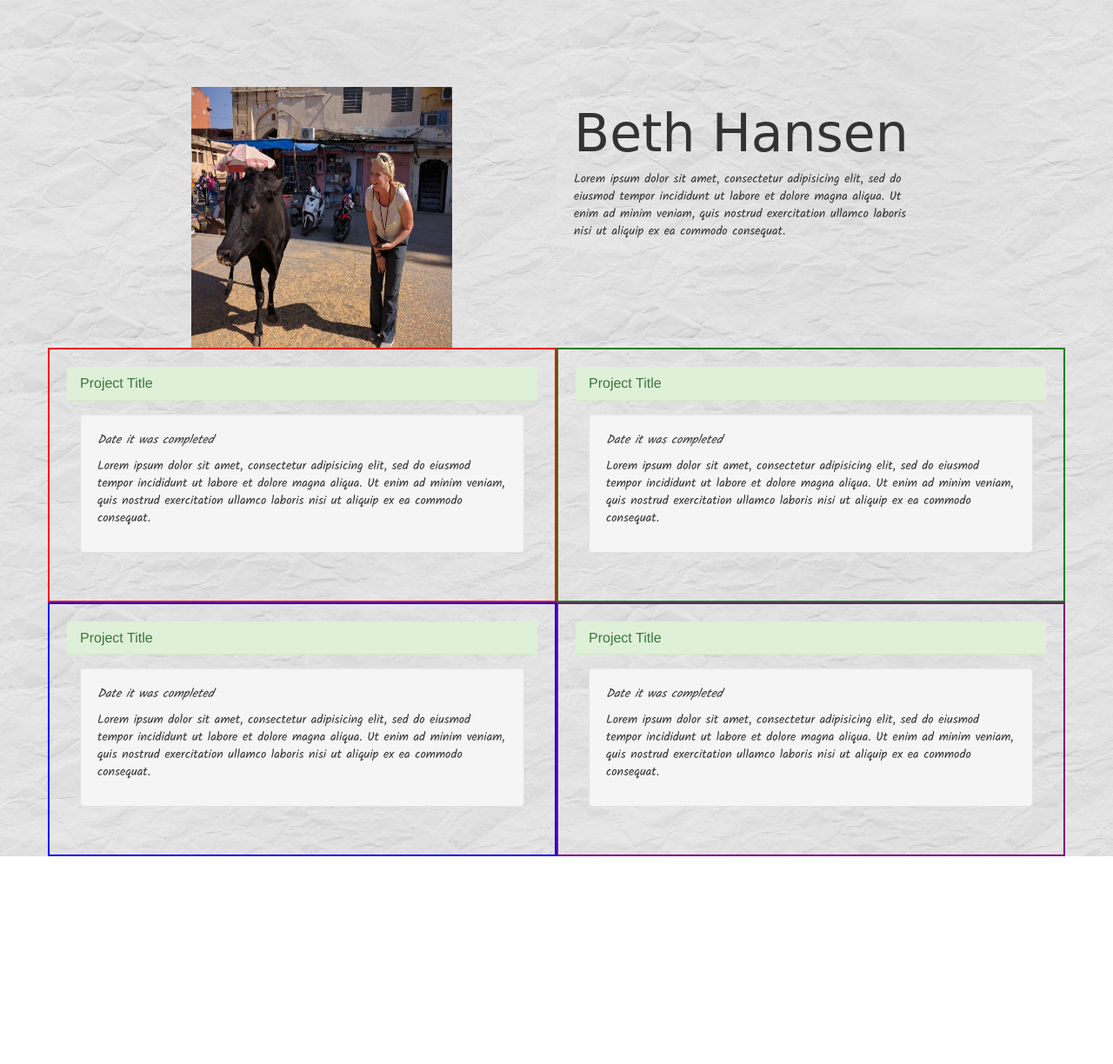
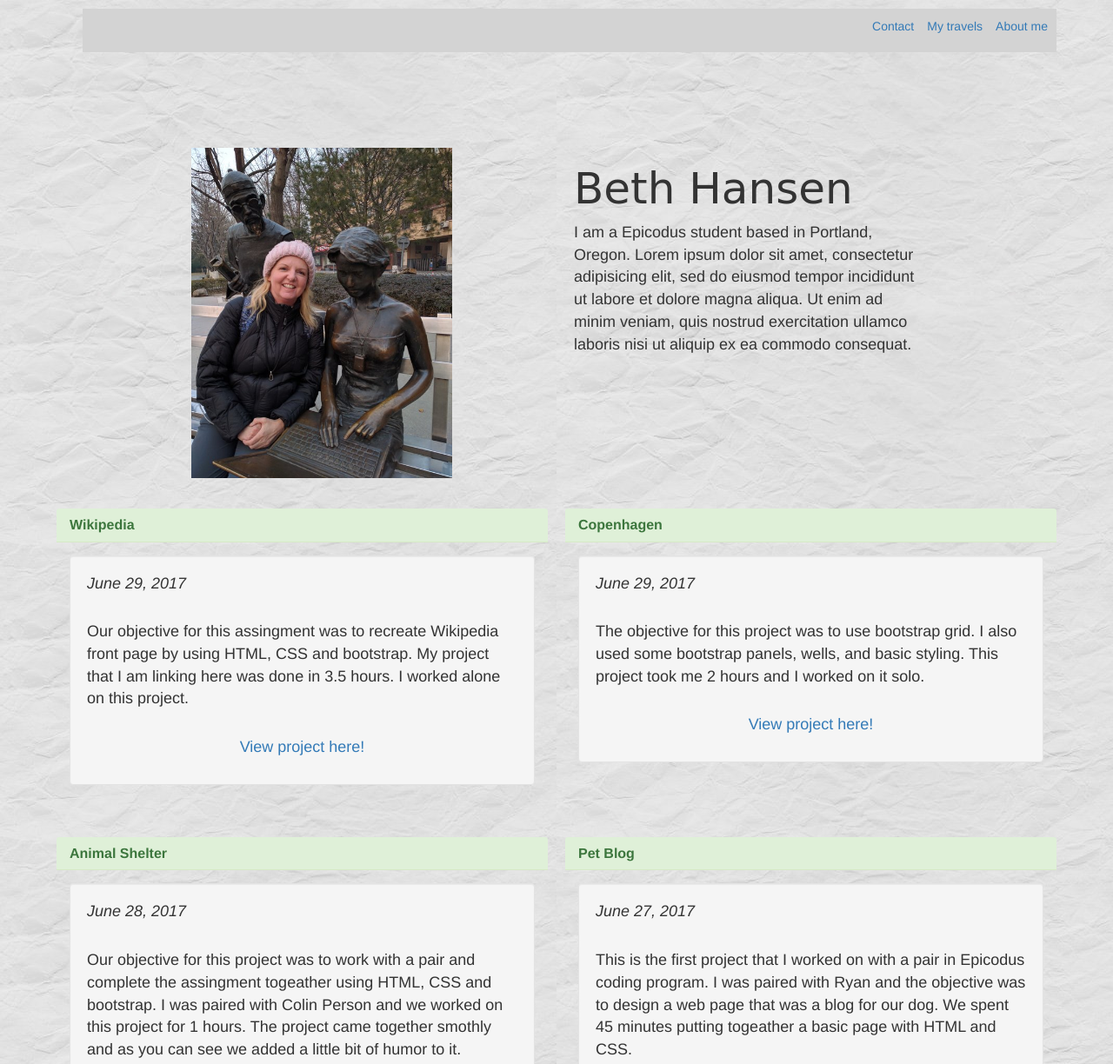
Before and after one commit to bethhansen/intro-week-portfolio, a plain HTML site: page index.html in a window 1280 px wide. Shown: the top 1224 px of the page at 87% size. Before the commit the page ends 985 px from the top, so only its background shows below. Drawn offline with nearby package versions, Linux system fonts and the light colour scheme; a web font is replaced by a local one.

Commit message:
add working mytravels.html page that has a active link

```diff
--- a/css/styles.css
+++ b/css/styles.css
@@ -1,14 +1,30 @@
 body {
   background-image: url(../img/background.jpg);
 }
+
+p {
+  font-style: "Croissant One", cursive;
+  font-size: 18px;
+}
+
+/*----nav-bar-----*/
+.nav-bar {
+  height: 50px;
+  list-style: none;
+  padding: 10px;
+  margin: 10px;
+  background-color: lightgray;
+  font-style: "Croissant One", cursive;
+}
+.nav-bar li {
+  float: right;
+  margin-left: 15px;
+  font-weight: 30px;
+}
 /*----header-----*/
 h1 {
-  font-family: 'Tillana', cursive;
-  font-size: 60px;
-}
-
-p {
-  font-family: 'Kalam', cursive;
+  font-family: 'Croissant One', cursive;
+  font-size: 50px;
 }
 
 .header {
@@ -27,41 +43,36 @@ p {
   float: left;
 }
 
-.profile-img {
-  height: 300px;
-  width: 300px;
-}
-
 /*----center container-----*/
 .center-container {
-  display: block;
-  margin-left: auto;
-  margin-right: auto;
+  margin-top: 500px
 }
 
 .panel1 {
-  border: 2px solid red;
-  padding: 20px;
-
+  /*border: 2px solid red;*/
+  padding: 10px;
+  margin-top: 5px;
 }
 
 .panel2 {
-  border: 2px solid green;
-  padding: 20px;
-
+  /*border: 2px solid green;*/
+  padding: 10px;
+  margin-top: 5px;
 }
 .panel3 {
-  border: 2px solid blue;
-  padding: 20px;
-
+  /*border: 2px solid blue;*/
+  padding: 10px;
+  margin-top: 5px;
 }
 .panel4 {
-  border: 2px solid purple;
-  padding: 20px;
-
+  /*border: 2px solid purple;*/
+  padding: 10px;
+  margin-top: 5px;
 }
 
-
+.link {
+  text-align: center;
+}
 
 
 
--- a/index.html
+++ b/index.html
@@ -3,88 +3,94 @@
   <head>
     <link rel="stylesheet" href="https://maxcdn.bootstrapcdn.com/bootstrap/3.3.7/css/bootstrap.min.css" integrity="sha384-BVYiiSIFeK1dGmJRAkycuHAHRg32OmUcww7on3RYdg4Va+PmSTsz/K68vbdEjh4u" crossorigin="anonymous">
     <link rel="stylesheet" href="css/styles.css">
-    <link href="https://fonts.googleapis.com/css?family=Kalam|Pangolin|Tillana" rel="stylesheet">
+    <link href="https://fonts.googleapis.com/css?family=Croissant+One" rel="stylesheet">
     <meta charset="utf-8">
     <title>Portfolio</title>
   </head>
   <body>
     <div class="container">
+      <div class="container">
+        <ul class="nav-bar">
+          <li><a href="#">About me</a></li>
+          <li><a href="#">My travels</a></li>
+          <li><a href="#">Contact</a></li>
+        </ul>
+      </div>
       <div class="header">
         <div class="profile">
-          <img class=profile-img src="img/beth.jpg" alt="Beth Hansen photo">
+          <img src="img/beth2.jpg" alt="Beth Hansen photo" class="round" height="380" width="300">
         </div><!--profile-->
         <div class="profile-intro">
           <h1>Beth Hansen</h1>
-          <p>Lorem ipsum dolor sit amet, consectetur adipisicing elit, sed do eiusmod tempor incididunt ut labore et dolore magna aliqua. Ut enim ad minim veniam, quis nostrud exercitation ullamco laboris nisi ut aliquip ex ea commodo consequat.</p>
+          <p>I am a Epicodus student based in Portland, Oregon. Lorem ipsum dolor sit amet, consectetur adipisicing elit, sed do eiusmod tempor incididunt ut labore et dolore magna aliqua. Ut enim ad minim veniam, quis nostrud exercitation ullamco laboris nisi ut aliquip ex ea commodo consequat.</p>
         </div> <!--profile-intro-->
       </div> <!--header-->
-
       <div class="center-container">
         <div class="row left">
-
-
           <div class="panel1 panel-success col-md-6">
             <div class="panel-heading">
-              <h3 class="panel-title">Project Title</h3>
+              <h3 class="panel-title"><strong>Wikipedia</strong></h3>
             </div> <!--panel heading-->
             <div class="panel-body">
               <div class="well">
-                <p><em>Date it was completed</em></p>
-                <p>Lorem ipsum dolor sit amet, consectetur adipisicing elit, sed do eiusmod tempor incididunt ut labore et dolore magna aliqua. Ut enim ad minim veniam, quis nostrud exercitation ullamco laboris nisi ut aliquip ex ea commodo consequat.</p>
+                <p><em>June 29, 2017</em></p>
+                <br>
+                <p>Our objective for this assingment was to recreate Wikipedia front page by using HTML, CSS and bootstrap. My project that I am linking here was done in 3.5 hours. I worked alone on this project.</p>
+                <br>
+                <div class="link"><p class=><a href="https://rawgit.com/bethhansen/wikipedia/master/index.html">View project here!</a></p>
+                </div> <!--link-->
               </div><!--panel-body-->
             </div> <!--panel panel-default-->
           </div> <!--well-->
-
-
           <div class="panel2 panel-success col-md-6">
             <div class="panel-heading">
-              <h3 class="panel-title">Project Title</h3>
+              <h3 class="panel-title"><strong>Copenhagen</strong></h3>
             </div> <!--panel heading-->
             <div class="panel-body">
               <div class="well">
-                <p><em>Date it was completed</em></p>
-                <p>Lorem ipsum dolor sit amet, consectetur adipisicing elit, sed do eiusmod tempor incididunt ut labore et dolore magna aliqua. Ut enim ad minim veniam, quis nostrud exercitation ullamco laboris nisi ut aliquip ex ea commodo consequat.</p>
+                <p><em>June 29, 2017</em></p>
+                <br>
+                <p>The objective for this project was to use bootstrap grid. I also used some bootstrap panels, wells, and basic styling. This project took me 2 hours and I worked on it solo.</p>
+                <br>
+                <div class="link"><p><a href="https://rawgit.com/bethhansen/Copenhagen/master/index.html">View project here!</a></p>
+                </div> <!--link-->
               </div><!--panel-body-->
             </div> <!--panel panel-default-->
           </div> <!--well-->
-
-
         </div> <!--row left-->
         <div class="row right">
-
           <div class="panel3 panel-success col-md-6">
             <div class="panel-heading">
-              <h3 class="panel-title">Project Title</h3>
+              <h3 class="panel-title"><strong>Animal Shelter</strong></h3>
             </div> <!--panel heading-->
             <div class="panel-body">
               <div class="well">
-                <p><em>Date it was completed</em></p>
-                <p>Lorem ipsum dolor sit amet, consectetur adipisicing elit, sed do eiusmod tempor incididunt ut labore et dolore magna aliqua. Ut enim ad minim veniam, quis nostrud exercitation ullamco laboris nisi ut aliquip ex ea commodo consequat.</p>
+                <p><em>June 28, 2017</em></p>
+                <br>
+                <p>Our objective for this project was to work with a pair and complete the assingment togeather using HTML, CSS and bootstrap. I was paired with Colin Person and we worked on this project for 1 hours. The project came together smothly and as you can see we added a little bit of humor to it.</p>
+                <br>
+                <div class="link"><p><a href="https://rawgit.com/bethhansen/Animal-shelter/master/index.html">View project here!</a></p>
+                </div><!--link-->
               </div><!--panel-body-->
             </div> <!--panel panel-default-->
           </div> <!--well-->
-
-
           <div class="panel4 panel-success col-md-6">
             <div class="panel-heading">
-              <h3 class="panel-title">Project Title</h3>
+              <h3 class="panel-title"><strong>Pet Blog</strong></h3>
             </div> <!--panel heading-->
             <div class="panel-body">
               <div class="well">
-                <p><em>Date it was completed</em></p>
-                <p>Lorem ipsum dolor sit amet, consectetur adipisicing elit, sed do eiusmod tempor incididunt ut labore et dolore magna aliqua. Ut enim ad minim veniam, quis nostrud exercitation ullamco laboris nisi ut aliquip ex ea commodo consequat.</p>
+                <p><em>June 27, 2017</em></p>
+                <br>
+                <p>This is the first project that I worked on with a pair in Epicodus coding program. I was paired with Ryan and the objective was to design a web page that was a blog for our dog. We spent 45 minutes putting togeather a basic page with HTML and CSS. </p>
+                <br>
+                <div class="link"><p><a  href="https://rawgit.com/bethhansen/Pet-blog/master/pet-blog.html">View project here!</a></p>
+                </div> <!--link-->
               </div><!--panel-body-->
             </div> <!--panel panel-default-->
           </div> <!--well-->
-
-
-    </div> <!--row right-->
-  </div><!--center-container-->
-
-
-
-
-
+        </div> <!--row right-->
+      </div><!--center-container-->
     </div> <!--container-->
   </body>
 </html>
```
Also changed, not shown: about.html (added, +13 -0 lines), contact.html (added, +19 -0 lines), mytravels.html (added, +47 -0 lines), img/beth2.jpg (added).
